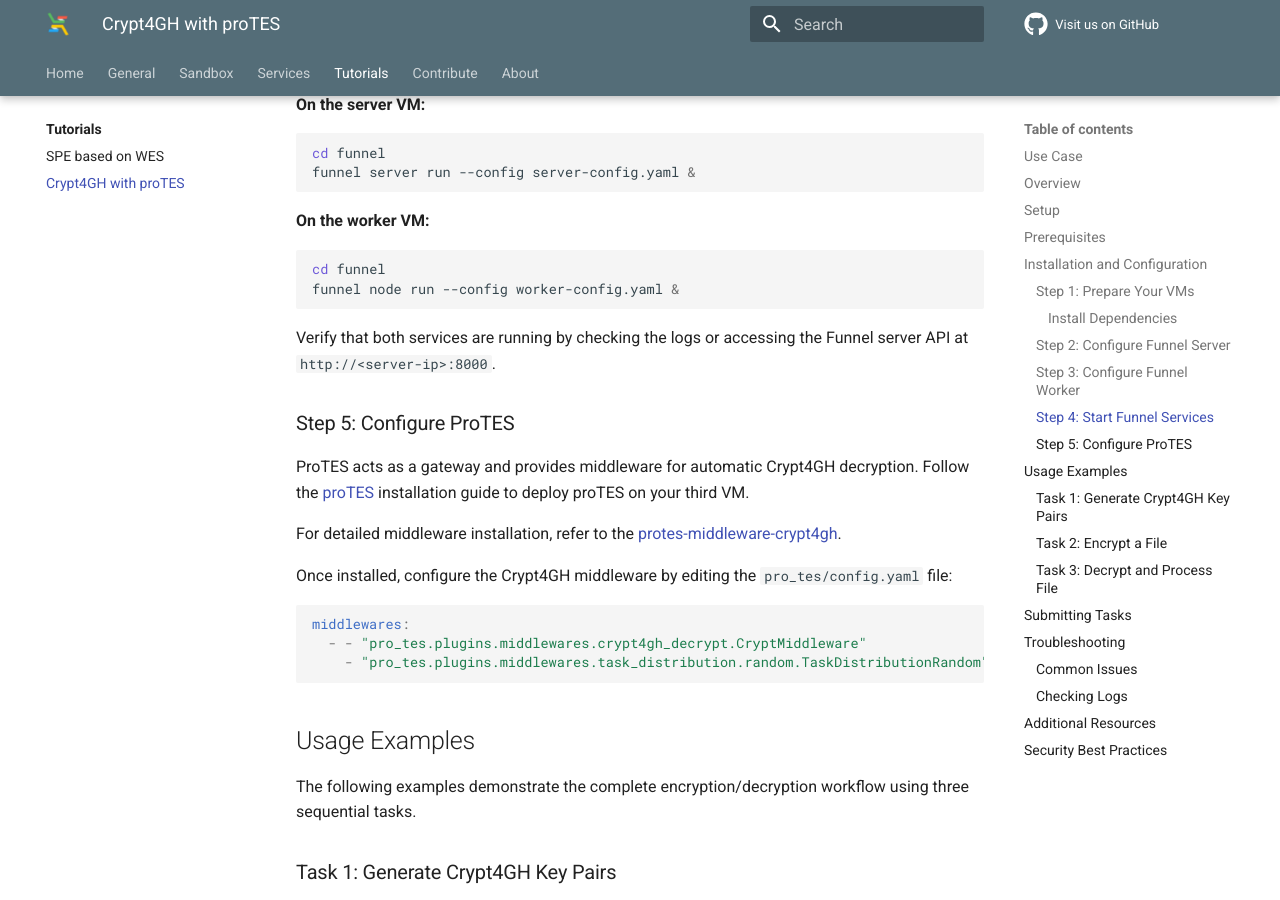
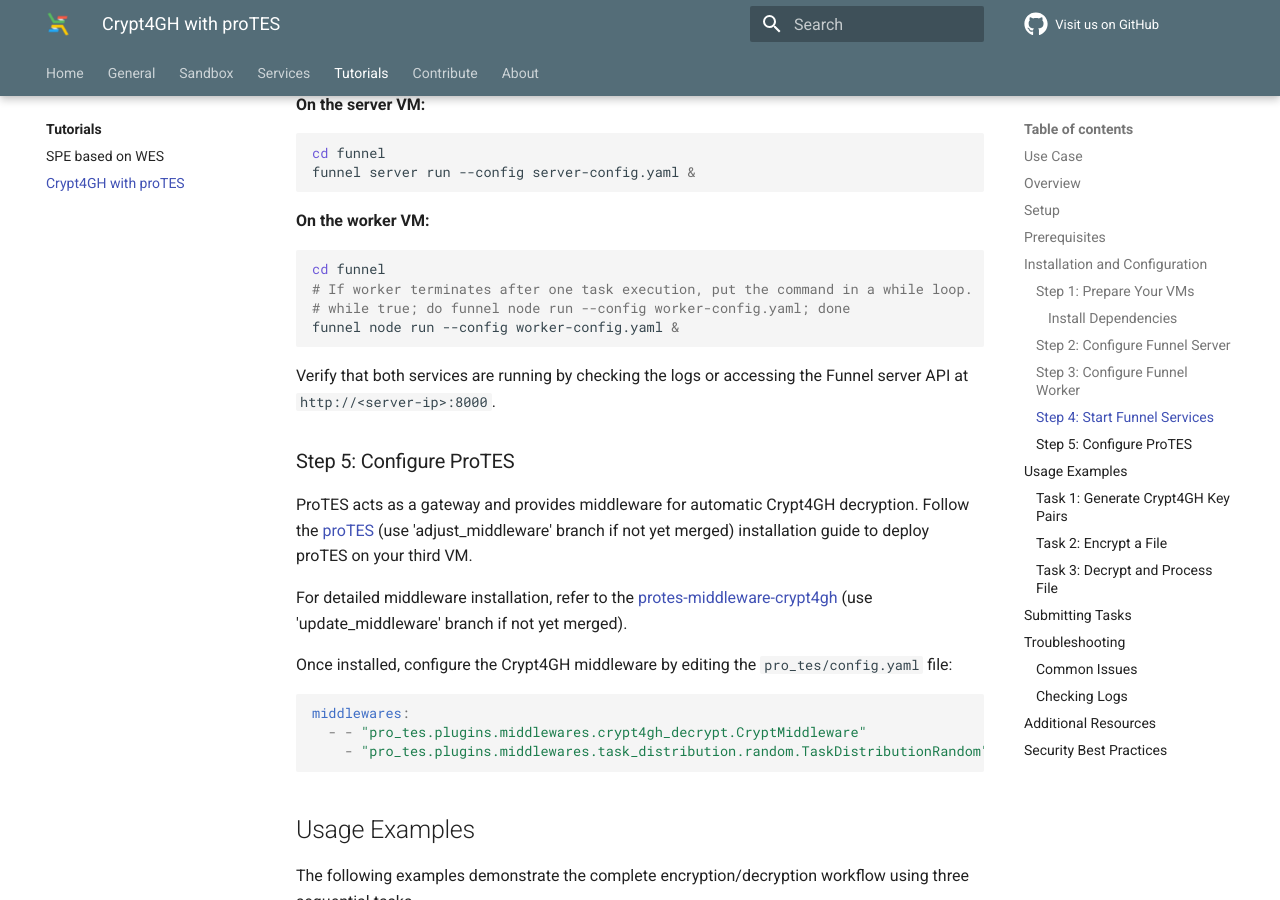
Before and after one commit to elixir-cloud-aai/elixir-cloud-aai.github.io, an MkDocs documentation site: the page built from docs/tutorials/crypt4gh_to_protes.md, in a window 1280 px wide and 900 px high, scrolled down 4451 px. Built offline with MkDocs 1.6.1 and Material for MkDocs 9.7.7, drawn with Linux system fonts in a browser that asks for light colours; comment, search, counter and statistics services are not loaded.

Commit message:
docs(tutorials): update crypt4GH to proTES guide
Signed-off-by: Valentin Schneider-Lunitz <valentin.schneider-lunitz@charite.de>

````diff
--- a/docs/tutorials/crypt4gh_to_protes.md
+++ b/docs/tutorials/crypt4gh_to_protes.md
@@ -169,6 +169,8 @@
 
 ```bash
 cd funnel
+# If worker terminates after one task execution, put the command in a while loop.
+# while true; do funnel node run --config worker-config.yaml; done
 funnel node run --config worker-config.yaml &
 ```
 
@@ -176,9 +178,9 @@
 
 ### Step 5: Configure ProTES
 
-ProTES acts as a gateway and provides middleware for automatic Crypt4GH decryption. Follow the [proTES](https://github.com/elixir-cloud-aai/proTES) installation guide to deploy proTES on your third VM.
+ProTES acts as a gateway and provides middleware for automatic Crypt4GH decryption. Follow the [proTES](https://github.com/elixir-cloud-aai/proTES) (use 'adjust_middleware' branch if not yet merged) installation guide to deploy proTES on your third VM.
 
-For detailed middleware installation, refer to the [protes-middleware-crypt4gh](https://github.com/elixir-cloud-aai/protes-middleware-crypt4gh).
+For detailed middleware installation, refer to the [protes-middleware-crypt4gh](https://github.com/elixir-cloud-aai/protes-middleware-crypt4gh) (use 'update_middleware' branch if not yet merged).
 
 Once installed, configure the Crypt4GH middleware by editing the `pro_tes/config.yaml` file:
 
````
